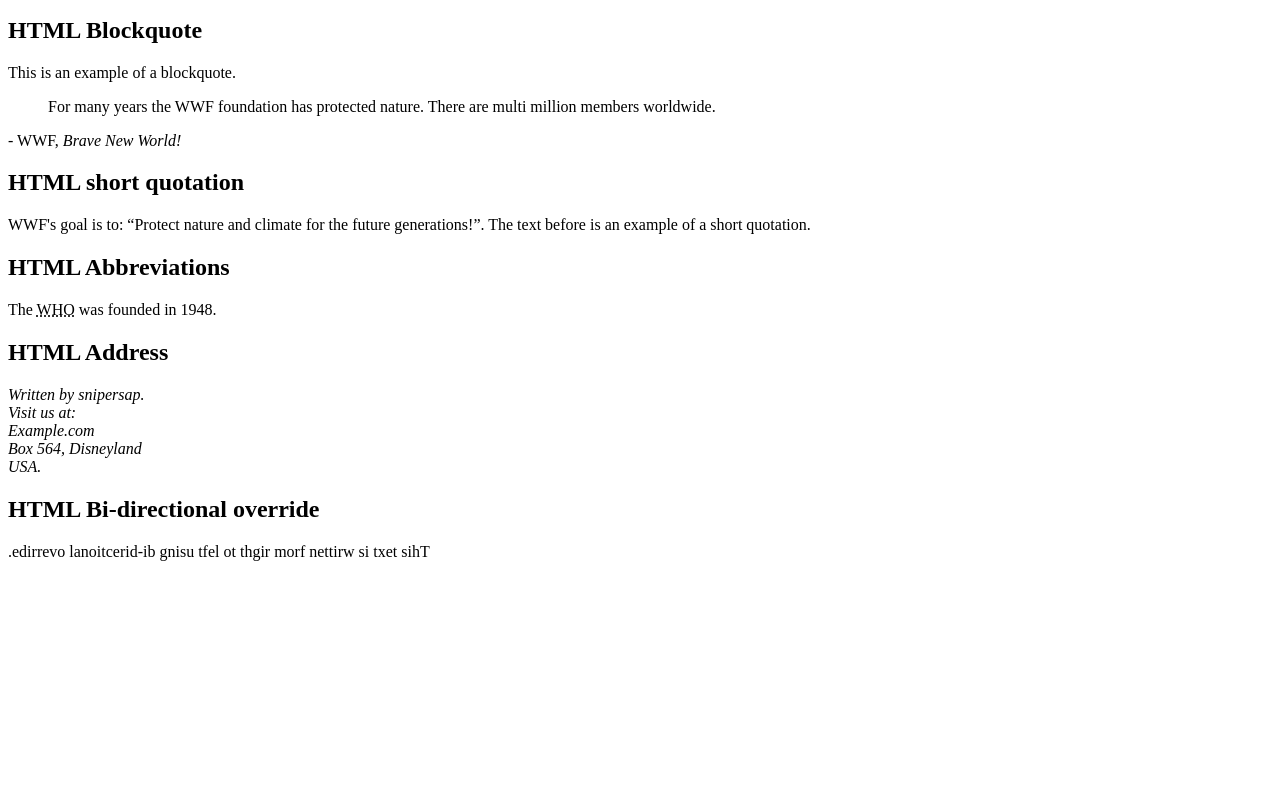
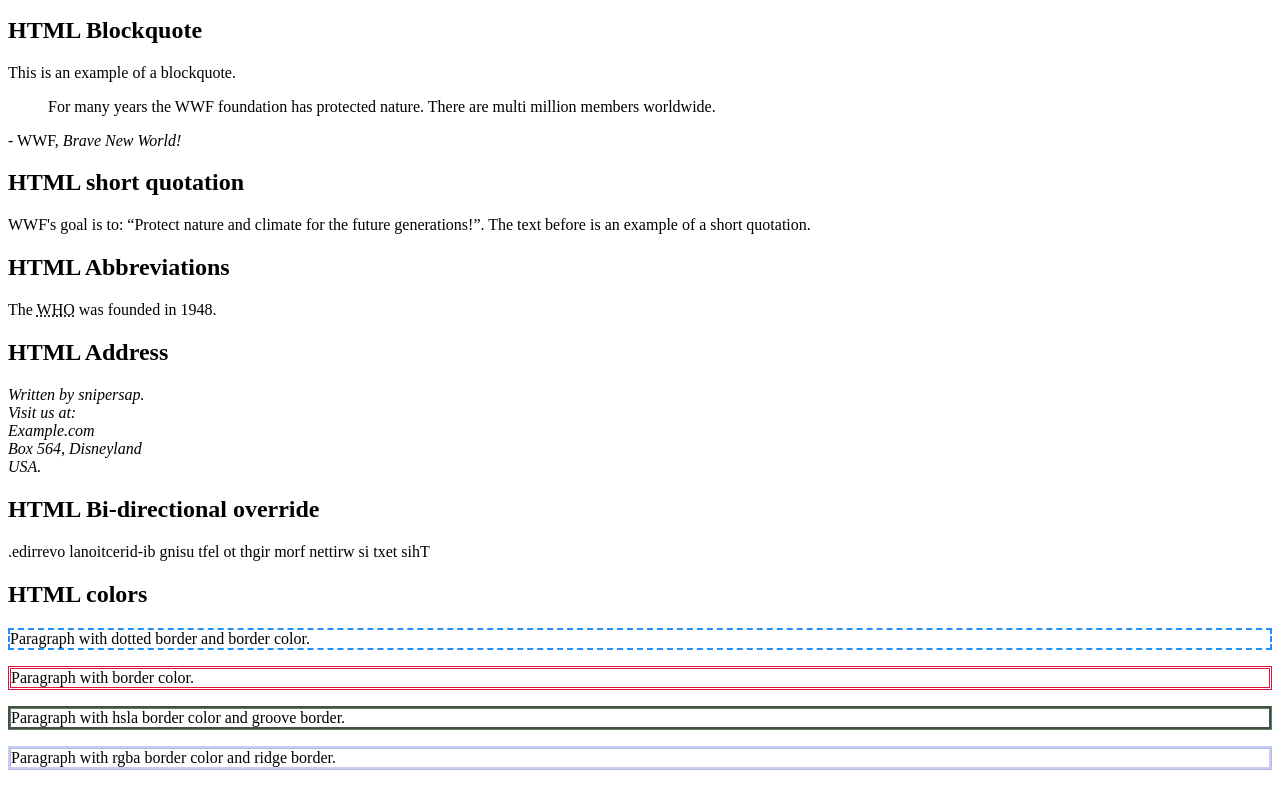
Before and after one commit to snipersap/html-w3schools, a plain HTML site: page src/index.html in a window 1280 px wide. Shown: the part 1771-2557 px from the top of the page. Before the commit the page ends 2340 px from the top, so only its background shows below. Drawn offline with Linux system fonts and the light colour scheme.

Commit message:
HTML colors

```diff
--- a/src/index.html
+++ b/src/index.html
@@ -123,5 +123,16 @@
     <h2>HTML Bi-directional override</h2>
     <bdo dir="rtl">This text is written from right to left using bi-directional override.</bdo>
 
+    <!--HTML Colors-->
+    <h2>HTML colors</h2>
+    <p style="border-color: DodgerBlue; border-width: 2px; border-style: dashed;">
+        Paragraph with dotted border and border color.</p>
+    <p style="border: 3px double crimson ;">Paragraph with border color.</p>
+    <p style="border: 3px groove hsla(120,70%,20%,0.7) ;">Paragraph with hsla border color and groove border.</p>
+    <p style="border: 3px ridge rgba(120,130,240,0.4) ;">Paragraph with rgba border color and ridge border.</p>
+
+
+
+
 </body>
 </html>
```
